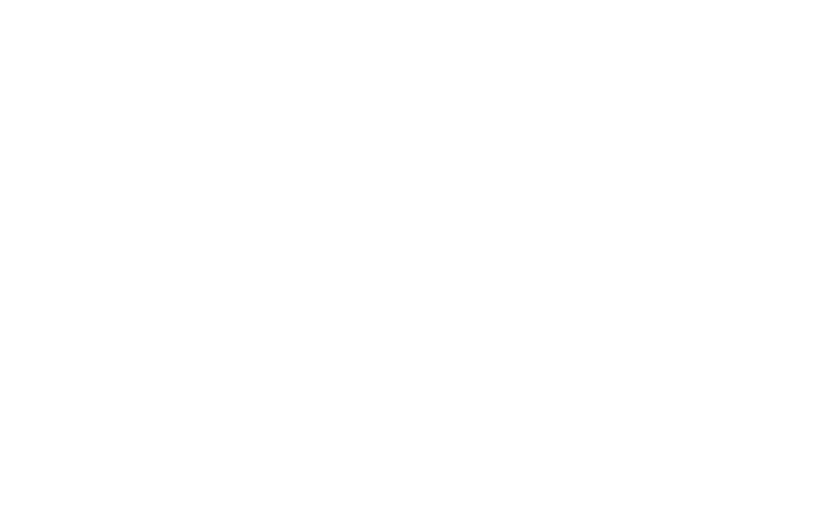
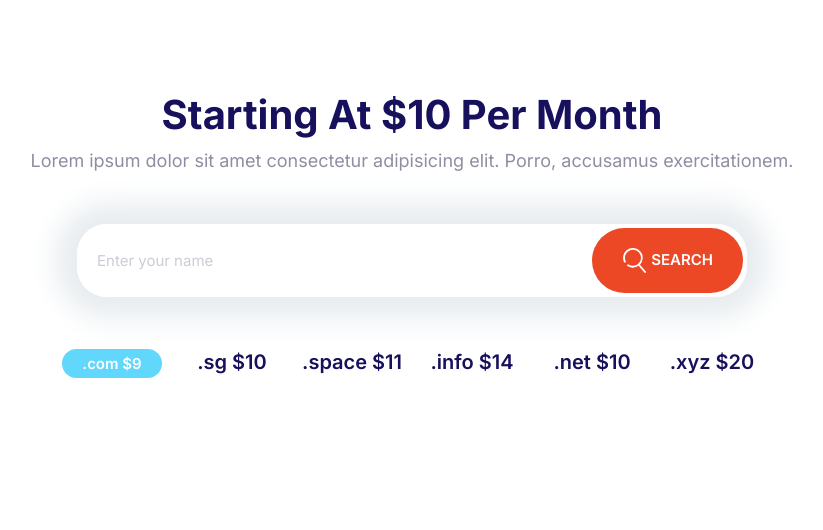
Before and after one commit to methzen/MOSHIFY, a plain HTML site: page index.html in a window 1280 px wide. Shown: the whole page, without its empty margins (228-1051 px from the left). Drawn offline with Linux system fonts and the light colour scheme.

Commit message:
Build the domain component.

```diff
--- a/css/styles.css
+++ b/css/styles.css
@@ -183,6 +183,7 @@ a{
     height:30px;
 }
 
+
 .btn{
     border-radius: 40px;
     border:0;
@@ -190,15 +191,29 @@ a{
     font-size: 1.8rem;
     font-weight: 600;
     padding: 2rem 3rem;
+    outline: 0;
     text-transform: uppercase;
     white-space: nowrap;
     text-align: center;
     margin: 1rem 0;
 }
 
+.btn .icon {
+    width: 2.5rem;
+    height:2.5rem;
+    vertical-align: middle;
+}
+
+
 .btn--primary{
     background: var(--color-primary);
     color: #fff;
+}
+
+.btn--flex {
+    display: flex;
+    justify-content: center;
+    align-items: center;
 }
 
 .btn--primary:hover{
@@ -277,7 +292,7 @@ a{
 .input-group .input {
     border: 0;
     flex-grow: 1;
-    padding: 1.5rem 1rem;
+    padding: 1.5rem 2rem;
 }
 
 .input-group .btn {
@@ -679,3 +694,28 @@ overflow: visible;
         padding-top:0;
     }
 }
+
+.block-domain .input-group {
+    box-shadow: 0 0 30px 20px #e6ebee;
+    border: 0;
+    margin: 5rem auto;
+    max-width: 670px;
+    }
+
+.block-domain__prices {
+    display: grid;
+    grid-template-columns: repeat(3, 1fr);
+    grid-template-rows: repeat(2,6rem);
+    font-size: 2rem;
+    font-weight: 600;
+    justify-items: center;
+    max-width: 720px;
+    margin: 0 auto
+}
+
+@media screen and (min-width: 768px){
+    .block-domain__prices{
+        grid-template-columns: repeat(auto-fit, minmax(10rem,1fr));
+    }
+
+}
--- a/index.html
+++ b/index.html
@@ -13,7 +13,29 @@
     <title>Document</title>
 </head>
 <body>
-
+<section class="container block block-domain">
+    <header class="block__header">
+        <h2>Starting at $10 per month</h2>
+        <p>Lorem ipsum dolor sit amet consectetur adipisicing elit. Porro, accusamus exercitationem.</p>
+    </header>
+    <div class="input-group">
+        <input type="text" class="input" placeholder="Enter your name"/>
+    <button type="button" class="btn btn--accent">
+        <svg class="icon icon--white">
+            <use xlink:href="images/sprite.svg#search"></use>
+        </svg>
+        Search
+    </button>
+    </div>
+    <ul class="list block-domain__prices">
+        <li><span class="badge badge--secondary">.com $9</span></li>
+        <li>.sg $10</li>
+        <li>.space $11</li>
+        <li>.info $14</li>
+        <li>.net $10</li>
+        <li>.xyz $20</li>
+    </ul>
+</section>
 <script src="js/main.js"></script>
 </body>
 </html>
```
